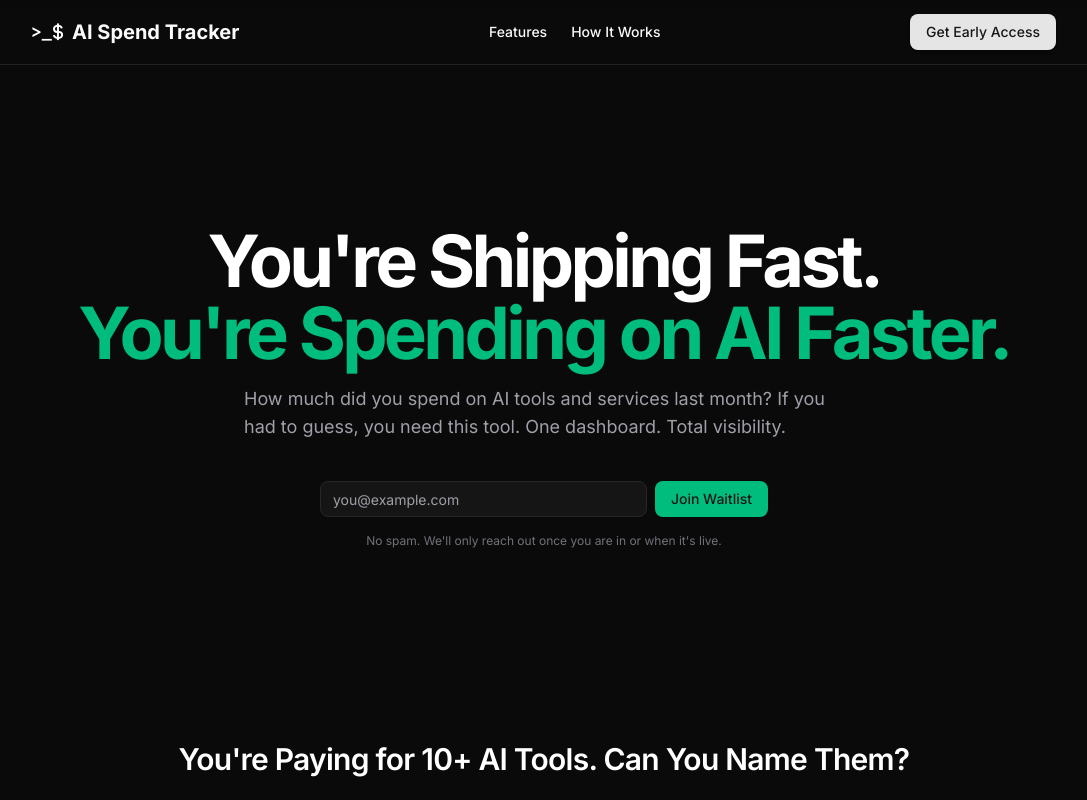
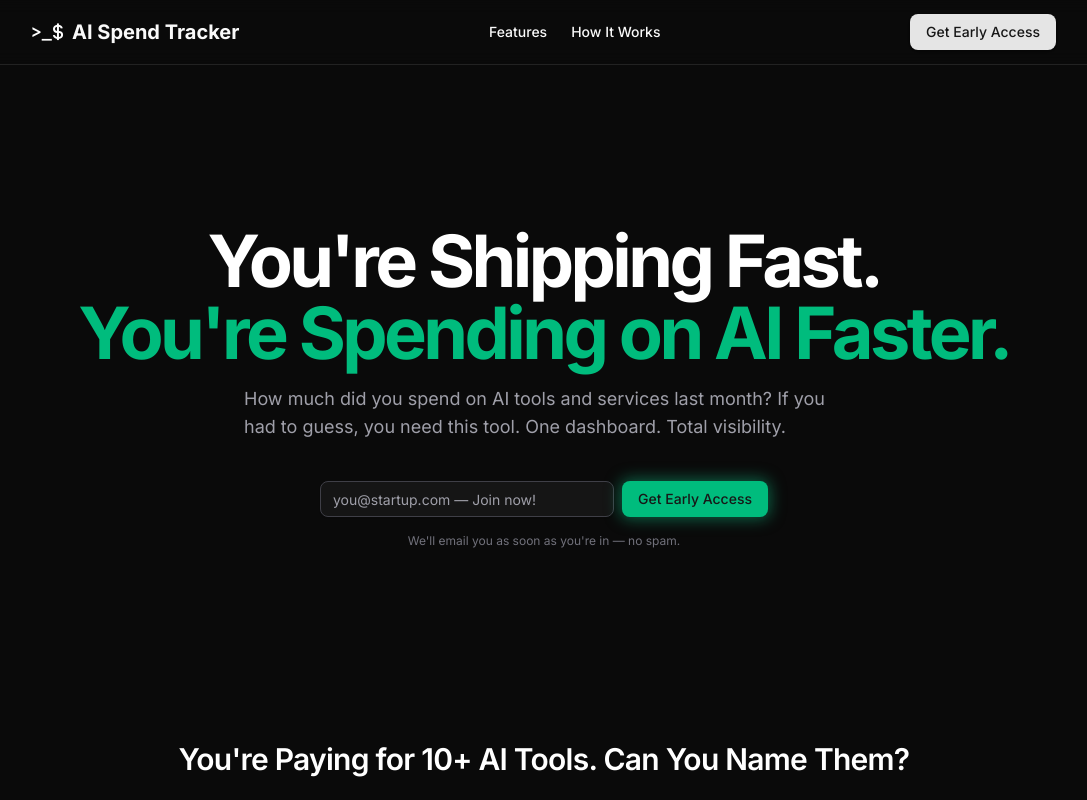
Before and after one commit to PPPartners/aispendtracker.com, a Next.js app: page / in a window 1280 px wide. Shown: the top 800 px of the page, without its empty margins (96-1183 px from the left). Built offline with nearby package versions, Linux system fonts and the light colour scheme; no server answers.

Commit message:
Waitlist page improvedgit add .

```diff
--- a/src/components/website/waitlist-form.tsx
+++ b/src/components/website/waitlist-form.tsx
@@ -82,29 +82,28 @@ export default function WaitlistForm({
             <Input
               id="email-waitlist" // Use a generic ID
               type="email"
-              placeholder="you@example.com"
+              placeholder="you@startup.com — Join now!"
               value={email}
               onChange={(e: React.ChangeEvent<HTMLInputElement>) =>
                 setEmail(e.target.value)
               }
               disabled={isLoading}
               required
-              className="flex-grow w-full sm:w-auto rounded-md border border-zinc-800 bg-zinc-900 text-sm text-white placeholder:text-zinc-400 focus-visible:ring-emerald-500"
+              className="flex-grow w-full sm:w-auto rounded-md border border-zinc-700 bg-zinc-900 text-sm text-white placeholder:text-zinc-400 focus-visible:ring-emerald-500"
             />
             <Button
               type="submit"
               disabled={isLoading}
-              className="w-full sm:w-auto bg-emerald-500 hover:bg-emerald-600 disabled:opacity-50"
+              className="w-full sm:w-auto bg-emerald-500 hover:bg-emerald-600 disabled:opacity-50 shadow-[0_0_15px_2px_rgba(16,185,129,0.5)] hover:shadow-[0_0_20px_5px_rgba(16,185,129,0.6)] transition-shadow duration-300"
             >
               {isLoading ? (
                 <Loader2 className="mr-2 h-4 w-4 animate-spin" />
               ) : null}
-              {isLoading ? "Joining..." : "Join Waitlist"}
+              {isLoading ? "Joining..." : "Get Early Access"}
             </Button>
           </div>
           <p className="text-xs text-zinc-500 text-center">
-            No spam. We&apos;ll only reach out once you are in or when it&apos;s
-            live.
+            We&apos;ll email you as soon as you&apos;re in — no spam.
           </p>
         </form>
       ) : null}
```
